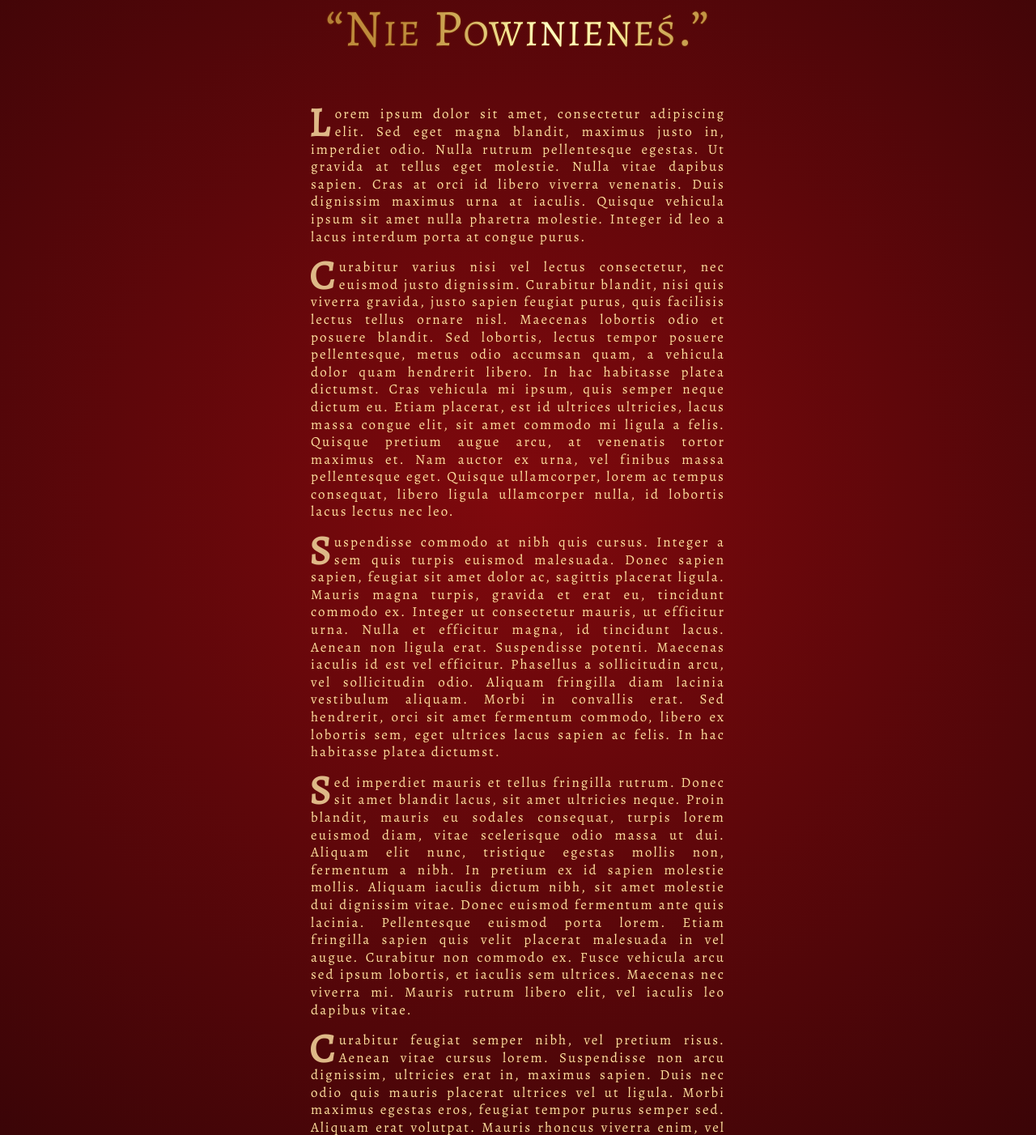
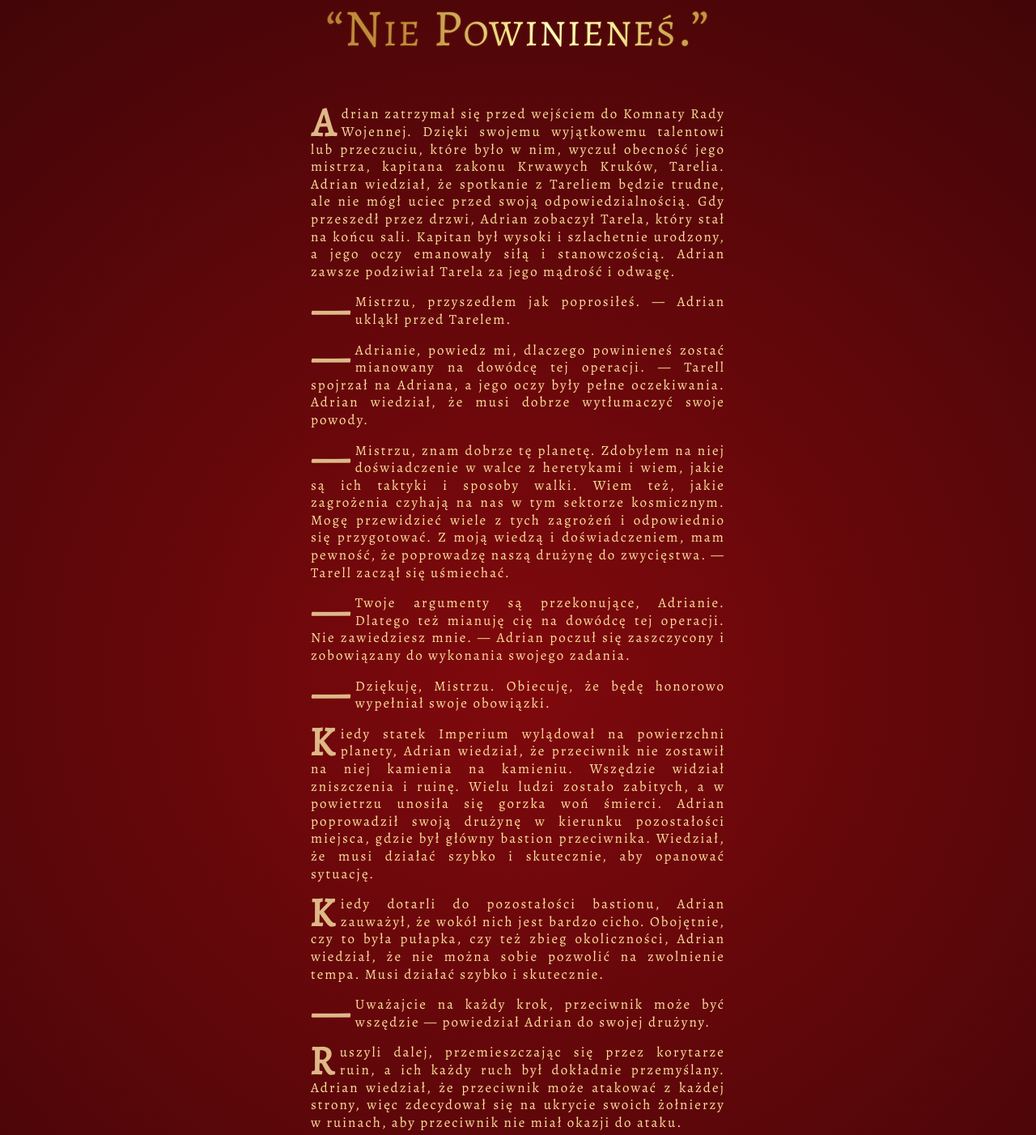
Before and after one commit to PiterMobile/Challenge, a plain HTML site: page extra/ImperialQuotes.html in a window 1280 px wide. Shown: the part 380-1782 px from the top of the page at 81% size. Drawn offline with nearby package versions, Linux system fonts and the light colour scheme.

Commit message:
Update ImperialQuotes.html

```diff
--- a/extra/ImperialQuotes.html
+++ b/extra/ImperialQuotes.html
@@ -138,16 +138,20 @@ document.getElementById("verse").innerHTML = verse;
 <q id="verse"></q>
 </div>
 <div>
-<p>Lorem ipsum dolor sit amet, consectetur adipiscing elit. Sed eget magna blandit, maximus justo in, imperdiet odio. Nulla rutrum pellentesque egestas. Ut gravida at tellus eget molestie. Nulla vitae dapibus sapien. Cras at orci id libero viverra venenatis. Duis dignissim maximus urna at iaculis. Quisque vehicula ipsum sit amet nulla pharetra molestie. Integer id leo a lacus interdum porta at congue purus.
-</p>
-<p>Curabitur varius nisi vel lectus consectetur, nec euismod justo dignissim. Curabitur blandit, nisi quis viverra gravida, justo sapien feugiat purus, quis facilisis lectus tellus ornare nisl. Maecenas lobortis odio et posuere blandit. Sed lobortis, lectus tempor posuere pellentesque, metus odio accumsan quam, a vehicula dolor quam hendrerit libero. In hac habitasse platea dictumst. Cras vehicula mi ipsum, quis semper neque dictum eu. Etiam placerat, est id ultrices ultricies, lacus massa congue elit, sit amet commodo mi ligula a felis. Quisque pretium augue arcu, at venenatis tortor maximus et. Nam auctor ex urna, vel finibus massa pellentesque eget. Quisque ullamcorper, lorem ac tempus consequat, libero ligula ullamcorper nulla, id lobortis lacus lectus nec leo.
-</p>
-<p>Suspendisse commodo at nibh quis cursus. Integer a sem quis turpis euismod malesuada. Donec sapien sapien, feugiat sit amet dolor ac, sagittis placerat ligula. Mauris magna turpis, gravida et erat eu, tincidunt commodo ex. Integer ut consectetur mauris, ut efficitur urna. Nulla et efficitur magna, id tincidunt lacus. Aenean non ligula erat. Suspendisse potenti. Maecenas iaculis id est vel efficitur. Phasellus a sollicitudin arcu, vel sollicitudin odio. Aliquam fringilla diam lacinia vestibulum aliquam. Morbi in convallis erat. Sed hendrerit, orci sit amet fermentum commodo, libero ex lobortis sem, eget ultrices lacus sapien ac felis. In hac habitasse platea dictumst.
-</p>
-<p>Sed imperdiet mauris et tellus fringilla rutrum. Donec sit amet blandit lacus, sit amet ultricies neque. Proin blandit, mauris eu sodales consequat, turpis lorem euismod diam, vitae scelerisque odio massa ut dui. Aliquam elit nunc, tristique egestas mollis non, fermentum a nibh. In pretium ex id sapien molestie mollis. Aliquam iaculis dictum nibh, sit amet molestie dui dignissim vitae. Donec euismod fermentum ante quis lacinia. Pellentesque euismod porta lorem. Etiam fringilla sapien quis velit placerat malesuada in vel augue. Curabitur non commodo ex. Fusce vehicula arcu sed ipsum lobortis, et iaculis sem ultrices. Maecenas nec viverra mi. Mauris rutrum libero elit, vel iaculis leo dapibus vitae.
-</p>
-<p>Curabitur feugiat semper nibh, vel pretium risus. Aenean vitae cursus lorem. Suspendisse non arcu dignissim, ultricies erat in, maximus sapien. Duis nec odio quis mauris placerat ultrices vel ut ligula. Morbi maximus egestas eros, feugiat tempor purus semper sed. Aliquam erat volutpat. Mauris rhoncus viverra enim, vel lacinia erat auctor at. Donec posuere, enim quis porta blandit, mi magna convallis felis, ac tempor metus diam iaculis libero. Morbi suscipit metus arcu, sit amet laoreet turpis tempor et. Mauris condimentum varius fermentum. Cras sagittis et magna non commodo. Fusce ullamcorper, orci at convallis dapibus, leo nulla venenatis nibh, in iaculis felis nunc vel enim. Duis tristique augue blandit venenatis tristique. Aenean at odio a mi interdum sagittis.
-</p>
+<p class="np">Adrian zatrzymał się przed wejściem do Komnaty Rady Wojennej. Dzięki swojemu wyjątkowemu talentowi lub przeczuciu, które było w nim, wyczuł obecność jego mistrza, kapitana zakonu Krwawych Kruków, Tarelia. Adrian wiedział, że spotkanie z Tareliem będzie trudne, ale nie mógł uciec przed swoją odpowiedzialnością. Gdy przeszedł przez drzwi, Adrian zobaczył Tarela, który stał na końcu sali. Kapitan był wysoki i szlachetnie urodzony, a jego oczy emanowały siłą i stanowczością. Adrian zawsze podziwiał Tarela za jego mądrość i odwagę.</p>
+<p>&mdash; Mistrzu, przyszedłem jak poprosiłeś. &mdash; Adrian ukląkł przed Tarelem.</p>
+<p>&mdash; Adrianie, powiedz mi, dlaczego powinieneś zostać mianowany na dowódcę tej operacji. &mdash; Tarell spojrzał na Adriana, a jego oczy były pełne oczekiwania. Adrian wiedział, że musi dobrze wytłumaczyć swoje powody.</p>
+<p>&mdash; Mistrzu, znam dobrze tę planetę. Zdobyłem na niej doświadczenie w walce z heretykami i wiem, jakie są ich taktyki i sposoby walki. Wiem też, jakie zagrożenia czyhają na nas w tym sektorze kosmicznym. Mogę przewidzieć wiele z tych zagrożeń i odpowiednio się przygotować. Z moją wiedzą i doświadczeniem, mam pewność, że poprowadzę naszą drużynę do zwycięstwa. &mdash; Tarell zaczął się uśmiechać.</p>
+<p>&mdash; Twoje argumenty są przekonujące, Adrianie. Dlatego też mianuję cię na dowódcę tej operacji. Nie zawiedziesz mnie. &mdash; Adrian poczuł się zaszczycony i zobowiązany do wykonania swojego zadania.</p>
+<p>&mdash; Dziękuję, Mistrzu. Obiecuję, że będę honorowo wypełniał swoje obowiązki.</p>
+<p class="np">Kiedy statek Imperium wylądował na powierzchni planety, Adrian wiedział, że przeciwnik nie zostawił na niej kamienia na kamieniu. Wszędzie widział zniszczenia i ruinę. Wielu ludzi zostało zabitych, a w powietrzu unosiła się gorzka woń śmierci. Adrian poprowadził swoją drużynę w kierunku pozostałości miejsca, gdzie był główny bastion przeciwnika. Wiedział, że musi działać szybko i skutecznie, aby opanować sytuację.</p>
+<p>Kiedy dotarli do pozostałości bastionu, Adrian zauważył, że wokół nich jest bardzo cicho. Obojętnie, czy to była pułapka, czy też zbieg okoliczności, Adrian wiedział, że nie można sobie pozwolić na zwolnienie tempa. Musi działać szybko i skutecznie.</p>
+<p>&mdash; Uważajcie na każdy krok, przeciwnik może być wszędzie &mdash; powiedział Adrian do swojej drużyny.</p>
+<p>Ruszyli dalej, przemieszczając się przez korytarze ruin, a ich każdy ruch był dokładnie przemyślany. Adrian wiedział, że przeciwnik może atakować z każdej strony, więc zdecydował się na ukrycie swoich żołnierzy w ruinach, aby przeciwnik nie miał okazji do ataku.</p>
+<p>Po kilku minutach marszu dotarli do wnętrza ruin, gdzie znaleźli przejście do podziemi. Adrian zdał sobie sprawę, że to może być pułapka, ale musiał wiedzieć, co znajduje się w tych podziemiach.<br>
+Kiedy dotarli na dół, zobaczyli labirynt korytarzy i pomieszczeń. Adrian rozkazał swoim żołnierzom rozdzielić się i sprawdzić każde pomieszczenie. W końcu jedna z drużyn odkryła dziwny artefakt, który wydawał się być źródłem energii, a przeciwnik próbował go ukryć. Adrian zdał sobie sprawę, że musi zabezpieczyć ten artefakt, by nie wpadł w ręce wrogów.</p>
+<p class="np">Adrian wiedział, że musi działać szybko, zanim przeciwnik zorientuje się, że znaleźli artefakt. Zdecydował się na szybki atak, który miał zdezorientować wrogów. Adrian i jego drużyna walczyli z całych sił, zmuszając przeciwnika do wycofania się. Zdobyli artefakt i uciekli z podziemi, ale wrogowie szybko ich dogonili. Adrian wiedział, że muszą bronić artefaktu, by nie wpadł w ręce przeciwnika. Rozkazał swoim żołnierzom zająć pozycje wokół artefaktu i przygotować się do walki. Przeciwnik zaczął atakować ze wszystkich stron, ale Adrian i jego drużyna walczyli z odwagą i zdecydowaniem. W końcu przeciwnik się wycofał, a Adrian zdał sobie sprawę, że wygrał tę bitwę.</p>
+<p>&mdash; Zdobędziemy więcej takich artefaktów, a przeciwnicy będą musieli ulec naszej sile &mdash; pomyślał Adrian.</p>
 </div>
 </body>
 </html>
```
